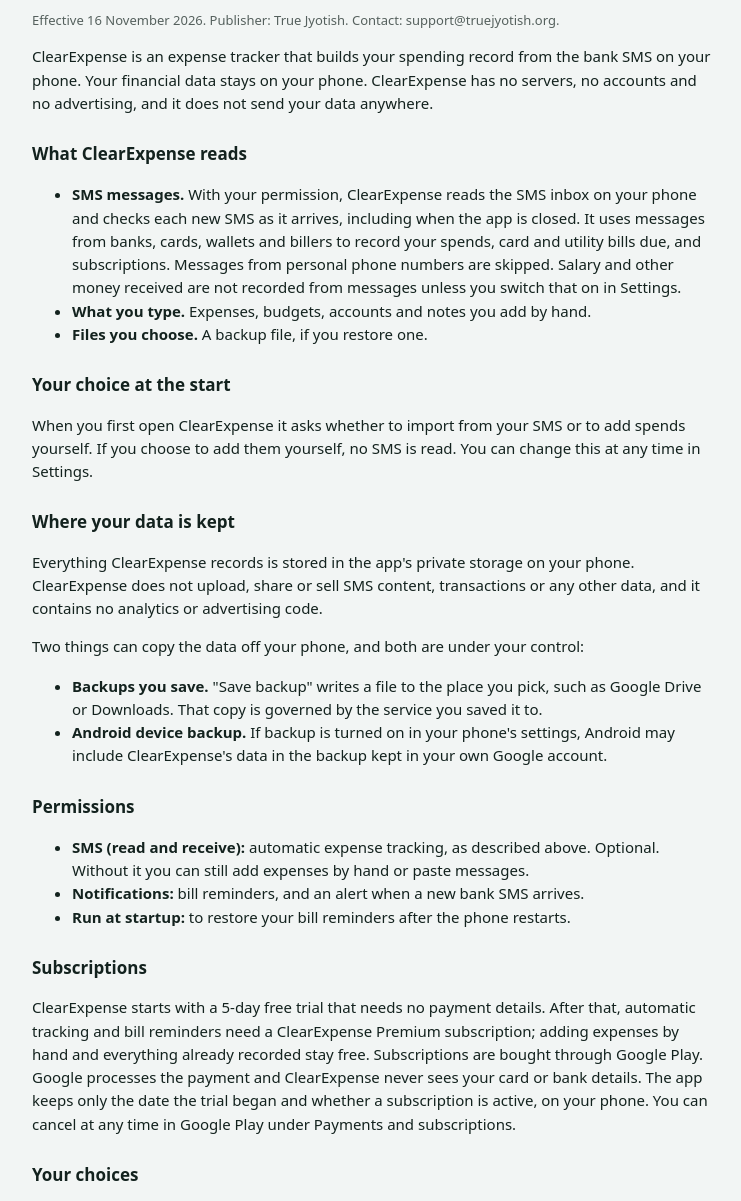
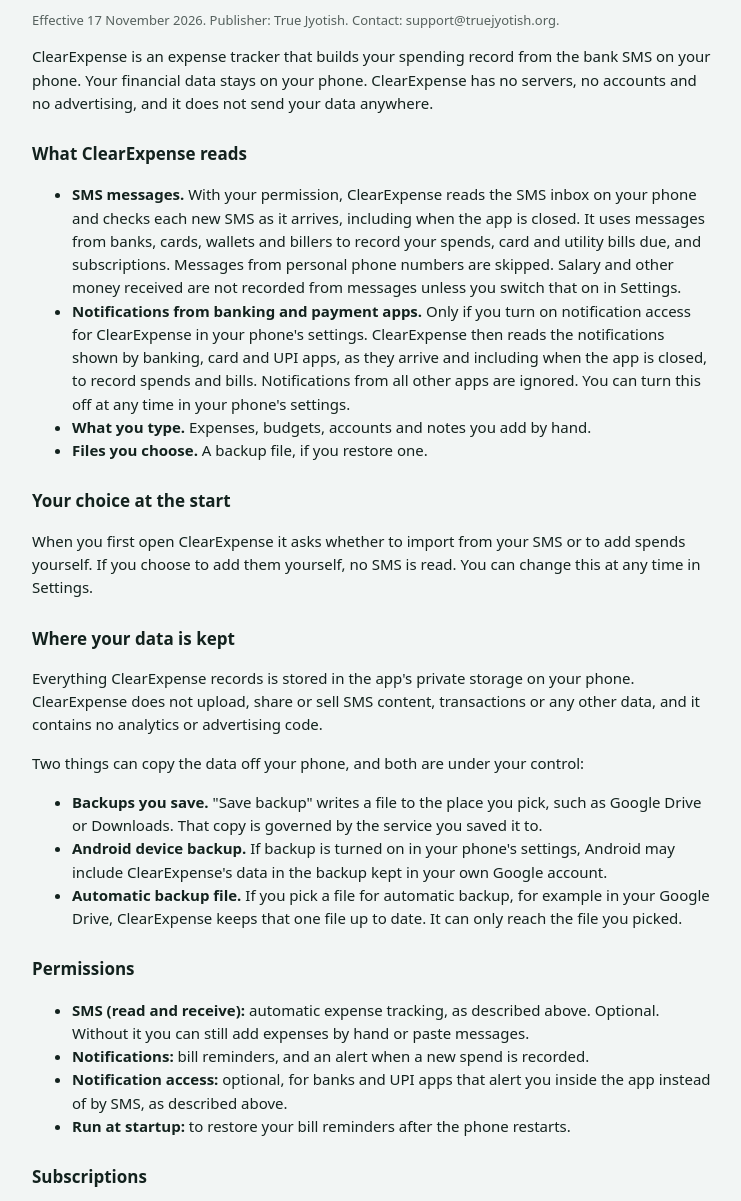
Before and after one commit to ksanjay209/clearexpense-privacy, a plain HTML site: page index.html in a window 1280 px wide. Shown: the part 68-1269 px from the top of the page, without its empty margins (268-1009 px from the left). Drawn offline with Linux system fonts and the light colour scheme.

Commit message:
Add files via upload

```diff
--- a/index.html
+++ b/index.html
@@ -12,13 +12,14 @@ h1{font-size:24px;margin:8px 0 4px}h2{font-size:17px;margin:26px 0 6px}p,li{font
 </head>
 <body>
 <h1>ClearExpense privacy policy</h1>
-<p class="muted">Effective 16 November 2026. Publisher: True Jyotish. Contact: support@truejyotish.org.</p>
+<p class="muted">Effective 17 November 2026. Publisher: True Jyotish. Contact: support@truejyotish.org.</p>
 
 <p>ClearExpense is an expense tracker that builds your spending record from the bank SMS on your phone. Your financial data stays on your phone. ClearExpense has no servers, no accounts and no advertising, and it does not send your data anywhere.</p>
 
 <h2>What ClearExpense reads</h2>
 <ul>
 <li><b>SMS messages.</b> With your permission, ClearExpense reads the SMS inbox on your phone and checks each new SMS as it arrives, including when the app is closed. It uses messages from banks, cards, wallets and billers to record your spends, card and utility bills due, and subscriptions. Messages from personal phone numbers are skipped. Salary and other money received are not recorded from messages unless you switch that on in Settings.</li>
+<li><b>Notifications from banking and payment apps.</b> Only if you turn on notification access for ClearExpense in your phone's settings. ClearExpense then reads the notifications shown by banking, card and UPI apps, as they arrive and including when the app is closed, to record spends and bills. Notifications from all other apps are ignored. You can turn this off at any time in your phone's settings.</li>
 <li><b>What you type.</b> Expenses, budgets, accounts and notes you add by hand.</li>
 <li><b>Files you choose.</b> A backup file, if you restore one.</li>
 </ul>
@@ -32,12 +33,14 @@ h1{font-size:24px;margin:8px 0 4px}h2{font-size:17px;margin:26px 0 6px}p,li{font
 <ul>
 <li><b>Backups you save.</b> "Save backup" writes a file to the place you pick, such as Google Drive or Downloads. That copy is governed by the service you saved it to.</li>
 <li><b>Android device backup.</b> If backup is turned on in your phone's settings, Android may include ClearExpense's data in the backup kept in your own Google account.</li>
+<li><b>Automatic backup file.</b> If you pick a file for automatic backup, for example in your Google Drive, ClearExpense keeps that one file up to date. It can only reach the file you picked.</li>
 </ul>
 
 <h2>Permissions</h2>
 <ul>
 <li><b>SMS (read and receive):</b> automatic expense tracking, as described above. Optional. Without it you can still add expenses by hand or paste messages.</li>
-<li><b>Notifications:</b> bill reminders, and an alert when a new bank SMS arrives.</li>
+<li><b>Notifications:</b> bill reminders, and an alert when a new spend is recorded.</li>
+<li><b>Notification access:</b> optional, for banks and UPI apps that alert you inside the app instead of by SMS, as described above.</li>
 <li><b>Run at startup:</b> to restore your bill reminders after the phone restarts.</li>
 </ul>
 
```
